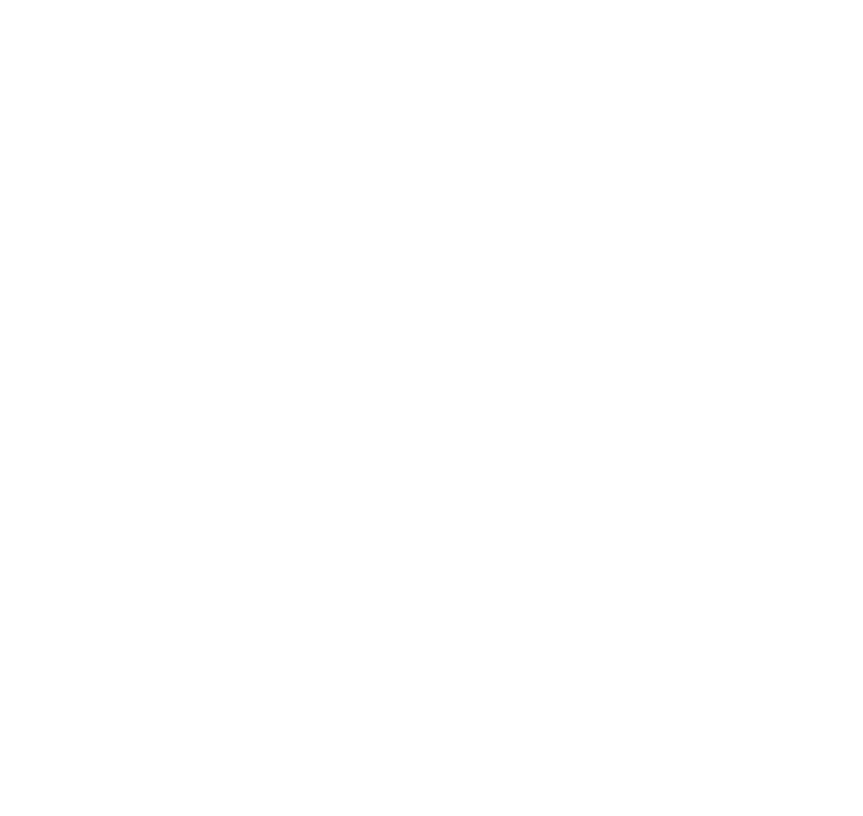
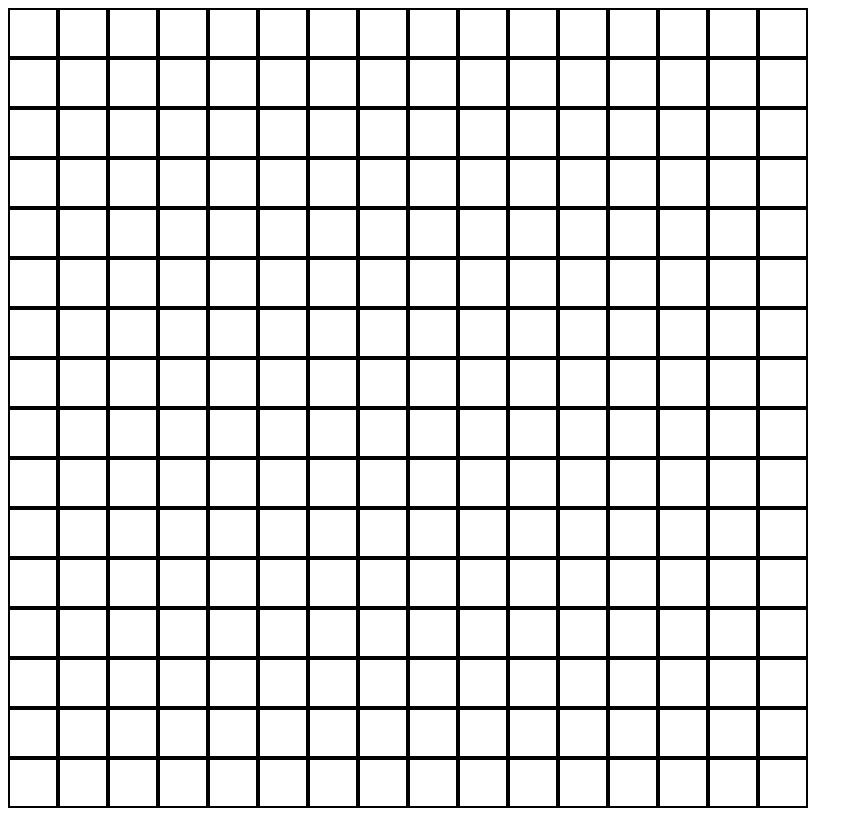
Before and after one commit to ronmurphy33/etch-a-sketch, a plain HTML site: page index.html in a window 1280 px wide. Shown: the whole page, without its empty margins (0-863 px from the left). Drawn offline with Linux system fonts and the light colour scheme.

Commit message:
added basic structure of grid and javascript to create/ resize grid

```diff
--- a/index.html
+++ b/index.html
@@ -9,6 +9,7 @@
     <link rel="stylesheet" href="style.css">
 </head>
 <body>
-
+    <div id="container">
+    </div>
 </body>
 </html>
--- a/script.js
+++ b/script.js
@@ -0,0 +1,19 @@
+const container = document.querySelector('#container');
+
+
+let length = 16;
+let width = 16;
+let divCount = length*width ;
+for (var i = 1; i <= divCount; i++){
+    const div = document.createElement('div');
+    div.classList.add('grid-square');
+    container.appendChild(div);
+};
+
+const divDom = document.querySelectorAll('.grid-square');
+
+divDom.forEach((square) =>{
+    square.addEventListener('mouseover', ()=>{
+        square.style.backgroundColor = "blue";
+    })
+})
--- a/style.css
+++ b/style.css
@@ -0,0 +1,15 @@
+*{
+    box-sizing: border-box;
+}
+
+#container{
+    display: grid;
+    grid-template-columns: repeat(16, 0fr);
+    grid-template-rows: repeat(16, 0fr);
+}
+
+.grid-square{
+    height: 50px;
+    width: 50px;
+    border: 2px solid black;
+}
```
